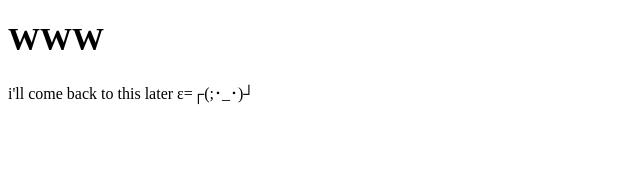
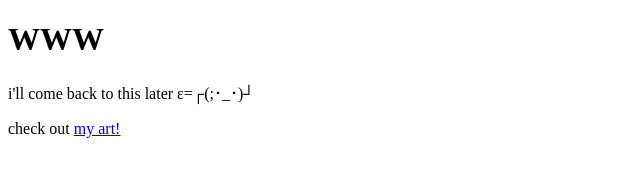
Before and after one commit to karensuzue/karensuzue.github.io, a plain HTML site: page index.html in a window 1280 px wide. Shown: the whole page, without its empty margins (0-640 px from the left). Drawn offline with Linux system fonts and the light colour scheme.

Commit message:
Update index.html

```diff
--- a/index.html
+++ b/index.html
@@ -3,5 +3,6 @@
 <body>
 <h1>WWW</h1>
 <p>i'll come back to this later ε=┌(;･_･)┘ </p>
+  <p>check out <a href="https://www.instagram.com/shir0mifry/">my art!</a></p>
 </body>
 </html>
```
